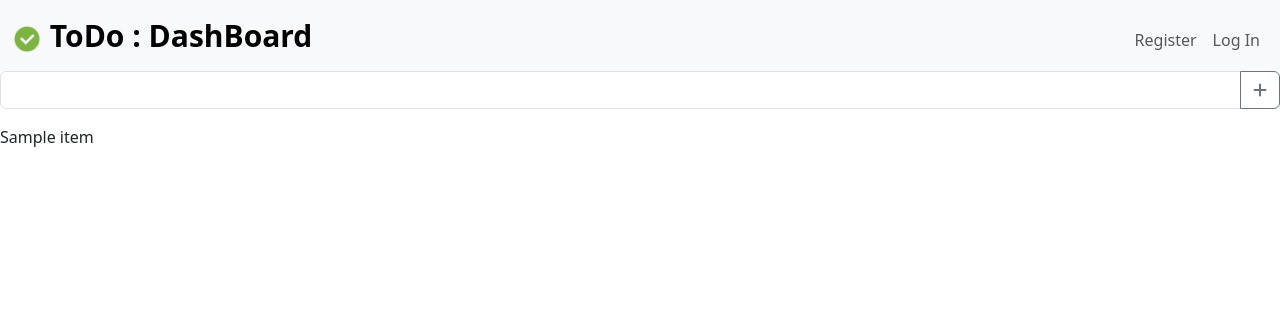
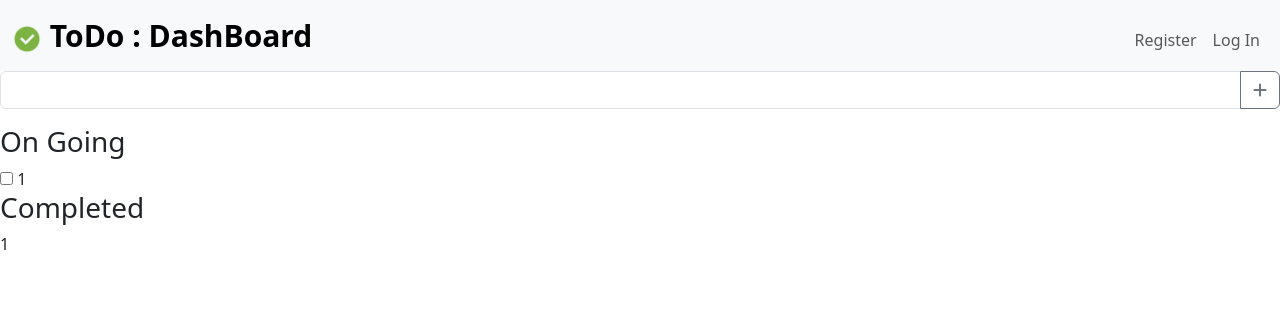
Before and after one commit to ChamalInd/ToDo, a Flask app: template templates/index.html in a window 1280 px wide. Shown: the top 331 px of the page. Run offline with Flask 3, Linux system fonts and the light colour scheme; the template is opened without the code that fills it: most values are stand-ins (such as "Sample title", 1, 10 or a date in 2020).

Commit message:
Finished basic logic in index page

```diff
--- a/app.py
+++ b/app.py
@@ -34,27 +34,42 @@ def after_request(response):
 @app.route('/', methods=['POST', 'GET'])
 @login_required
 def index():
-    if request.method == 'POST':
+    if request.method == 'POST' and request.form.get('action') == 'add-new':
         item = request.form.get('item')
 
+        # adding new items action
         if item:
             # encrypting item
             f = Fernet(session['key'])
             encrypted_item = f.encrypt(item.encode())
             # adding new ongoing task
-            cur.execute('INSERT INTO todoitems VALUES(?, 1, ?)', (session['user_id'], encrypted_item))
+            cur.execute('INSERT INTO todoitems(user_id, category_id, item) VALUES(?, 1, ?)', (session['user_id'], encrypted_item))
             con.commit()
         else:
             flash('Task cannot be empty.')
 
+    if request.method == 'POST':
+        task = request.form.get('task')
+
+        # completing tasks action
+        if task:
+            # encrypting task
+            cur.execute('UPDATE todoitems SET category_id=2 WHERE id=?', (task, ))
+            con.commit()
+
     # decrypting items
-    _ = cur.execute('SELECT item from todoitems WHERE user_id=? AND category_id=1', (session['user_id'], )).fetchall()
+    _ = cur.execute('SELECT item, id, category_id from todoitems WHERE user_id=?', (session['user_id'], )).fetchall()
     f = Fernet(session['key'])
-    items = []
+    print(_)
+    ongoing = []
+    completed = []
     for i in _:
-        items.append(f.decrypt(i[0]).decode())
+        if i[2] == 1:
+            ongoing.append([f.decrypt(i[0]).decode(), i[1]])
+        else:
+            completed.append([f.decrypt(i[0]).decode(), i[1]])
 
-    return render_template('index.html', items=items)
+    return render_template('index.html', ongoing=ongoing, completed=completed)
 
 
 @app.route('/register', methods=['POST', 'GET'])
--- a/static/script.js
+++ b/static/script.js
@@ -1,3 +1,4 @@
+// Hide / View Password Option
 function viewPassword(id) {
     textInput = document.getElementById(id);
     btn = document.querySelector('.' + id);
@@ -7,3 +8,13 @@ function viewPassword(id) {
     textInput.type = isPassword ? 'text' : 'password';
     btn.textContent = isPassword ? 'Hide' : 'Show';
 }
+
+// Remove completed tasks by checkboxes
+const form = document.getElementById('ongoing-form');
+const checkboxes = document.querySelectorAll('.ongoing-tasks')
+
+checkboxes.forEach(checkbox => {
+    checkbox.addEventListener('change', () => {
+        form.submit();
+    })
+})
--- a/templates/index.html
+++ b/templates/index.html
@@ -13,7 +13,7 @@ DashBoard
     <form action="/" method="post">
         <div class="input-group mb-3">
             <input type="text" class="form-control" autocomplete="off" name="item">
-            <button class="btn btn-outline-secondary" type="submit">
+            <button class="btn btn-outline-secondary" type="submit" name="action" value="add-new">
                 <i class="fa-solid fa-plus"></i>
             </button>
         </div>
@@ -21,8 +21,19 @@ DashBoard
 </div>
 
 <div>
-    {% for i in items %}
-    <p>{{ i }}</p>
+    <h3>On Going</h3>
+    <form action="/" method="post" id="ongoing-form">
+        {% for i in ongoing %}
+        <input class="ongoing-tasks" type="checkbox" name="task" id="{{ i[0] }}" value="{{ i[1] }}">
+        <label for="{{ i[0] }}">{{ i[0] }}</label> <br>
+        {% endfor %}
+    </form>
+</div>
+
+<div>
+    <h3>Completed</h3>
+    {% for i in completed %}
+    <p>{{ i[0] }}</p>
     {% endfor %}
 </div>
 {% endblock %}
```
Also changed, not shown: todo.db.
